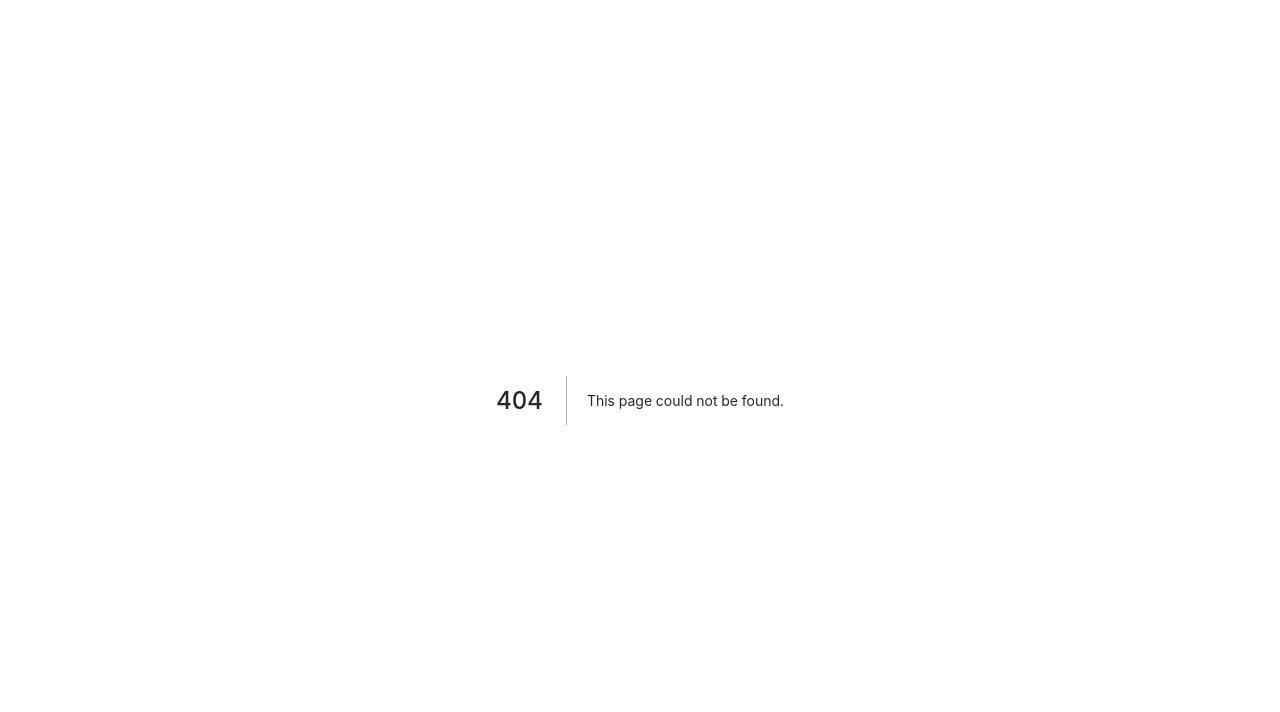
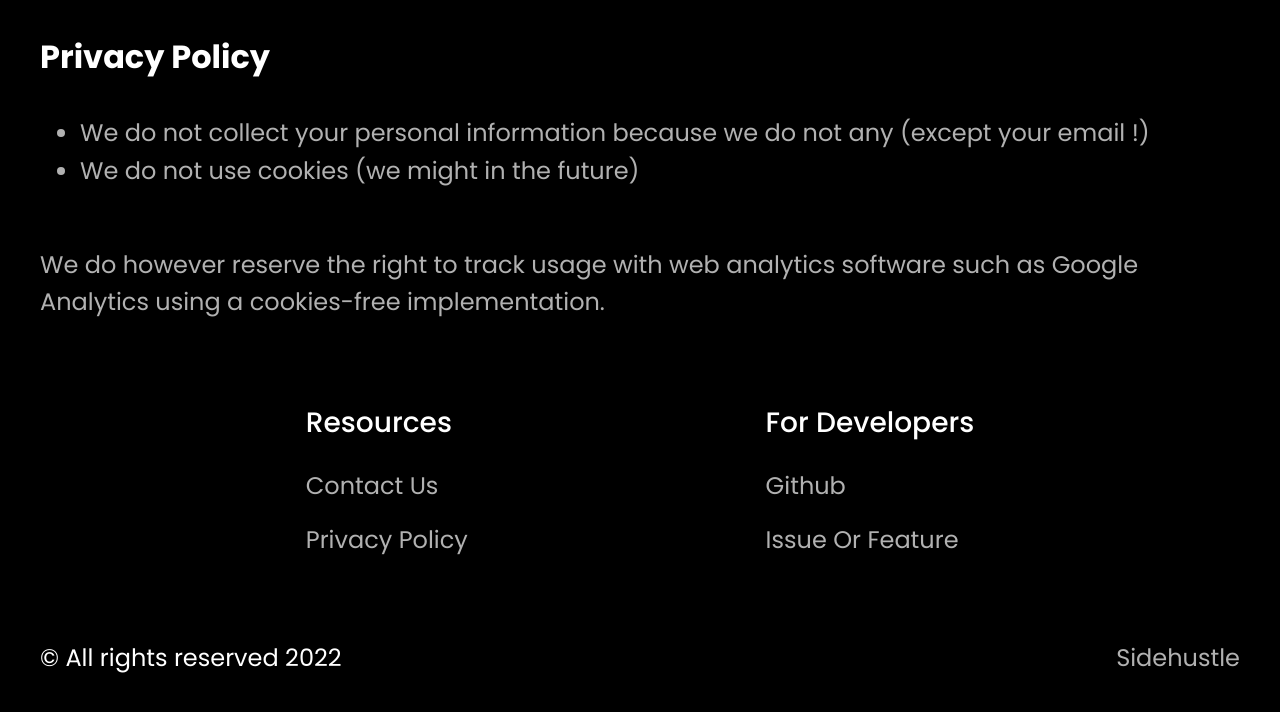
Before and after one commit to ablil/sidehustle, a Next.js app: page /privacypolicy in a window 1280 px wide. Before the commit this address had no page. Shown: the top 712 px of the page. Built offline with nearby package versions, Linux system fonts and the light colour scheme.

Commit message:
refactor: add privacy policy page

```diff
--- a/components/common/CustomFooter.js
+++ b/components/common/CustomFooter.js
@@ -1,3 +1,4 @@
+import Link from "next/link";
 import React from "react";
 import metadata from "../../metadata";
 
@@ -9,10 +10,11 @@ const CustomFooter = () => {
           <h1>resources</h1>
           <ul>
             <li>
+              {/* TODO: contact page */}
               <a href="#">contact us</a>
             </li>
             <li>
-              <a href="#">privacy policy</a>
+              <Link href="/privacypolicy">privacy policy</Link>
             </li>
           </ul>
         </section>
@@ -30,7 +32,9 @@ const CustomFooter = () => {
       </div>
       <footer>
         <article>&copy; All rights reserved {new Date().getFullYear()}</article>
-        <article>{metadata.brand}</article>
+        <article>
+          <Link href="/">{metadata.brand}</Link>
+        </article>
       </footer>
     </footer>
   );
--- /dev/null
+++ b/pages/privacypolicy.js
@@ -0,0 +1,30 @@
+import React from "react";
+import CustomFooter from "../components/common/CustomFooter";
+
+const privacypolicy = () => {
+  return (
+    <section id="privacypolicy">
+      <div className="wrapper">
+        <header>privacy policy</header>
+
+        <article>
+          <ul>
+            <li>
+              We do not collect your personal information because we do not any
+              (except your email !)
+            </li>
+            <li>We do not use cookies (we might in the future)</li>
+          </ul>
+        </article>
+
+        <article>
+          We do however reserve the right to track usage with web analytics
+          software such as Google Analytics using a cookies-free implementation.
+        </article>
+      </div>
+      <CustomFooter />
+    </section>
+  );
+};
+
+export default privacypolicy;
--- a/styles/globals.scss
+++ b/styles/globals.scss
@@ -176,3 +176,32 @@ button {
     opacity: 1;
   }
 }
+
+#privacypolicy {
+  width: 100%;
+  height: 100%;
+  background: black;
+
+  .wrapper {
+    max-width: $landing-page-width;
+    margin: auto;
+  }
+
+  font-size: 1.5rem;
+
+  header {
+  color: white;
+  padding-top: 2rem;
+    text-transform: capitalize;
+    font-size: 2rem;
+    font-weight: bold;
+  }
+
+  article {
+    color: $text-color;
+    padding-top: 2rem;
+  }
+  article:first-child {
+    color: white;
+  }
+}
```
